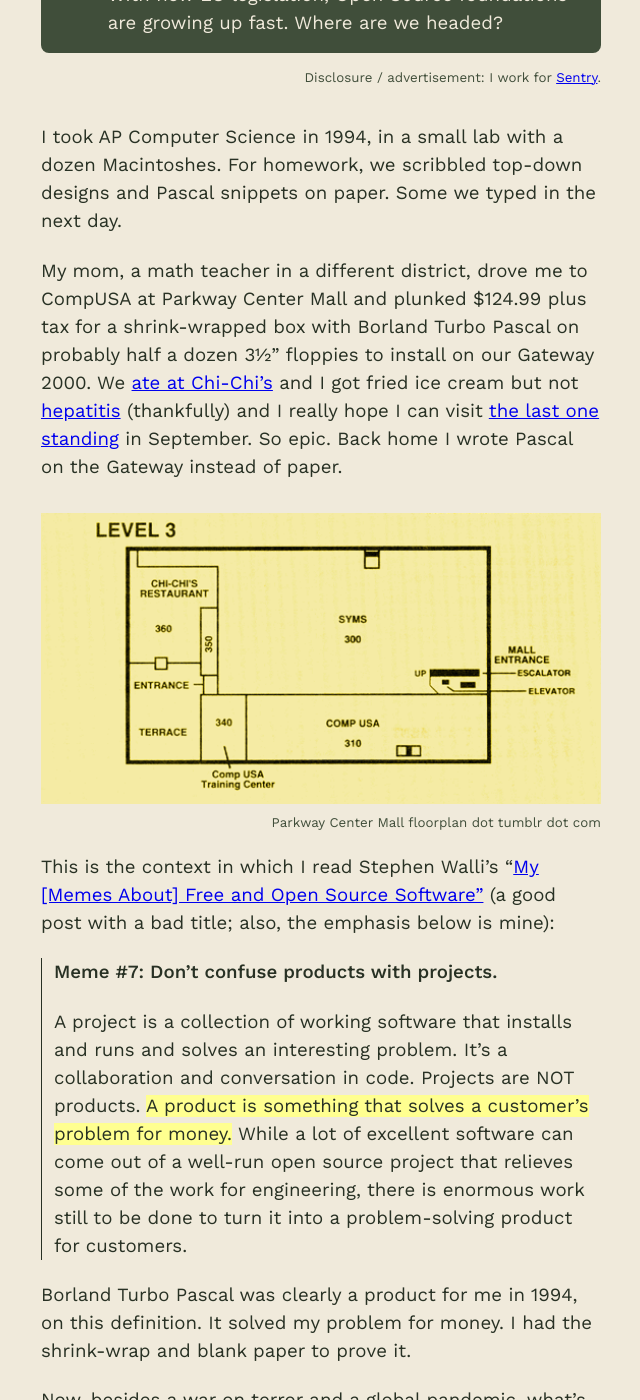
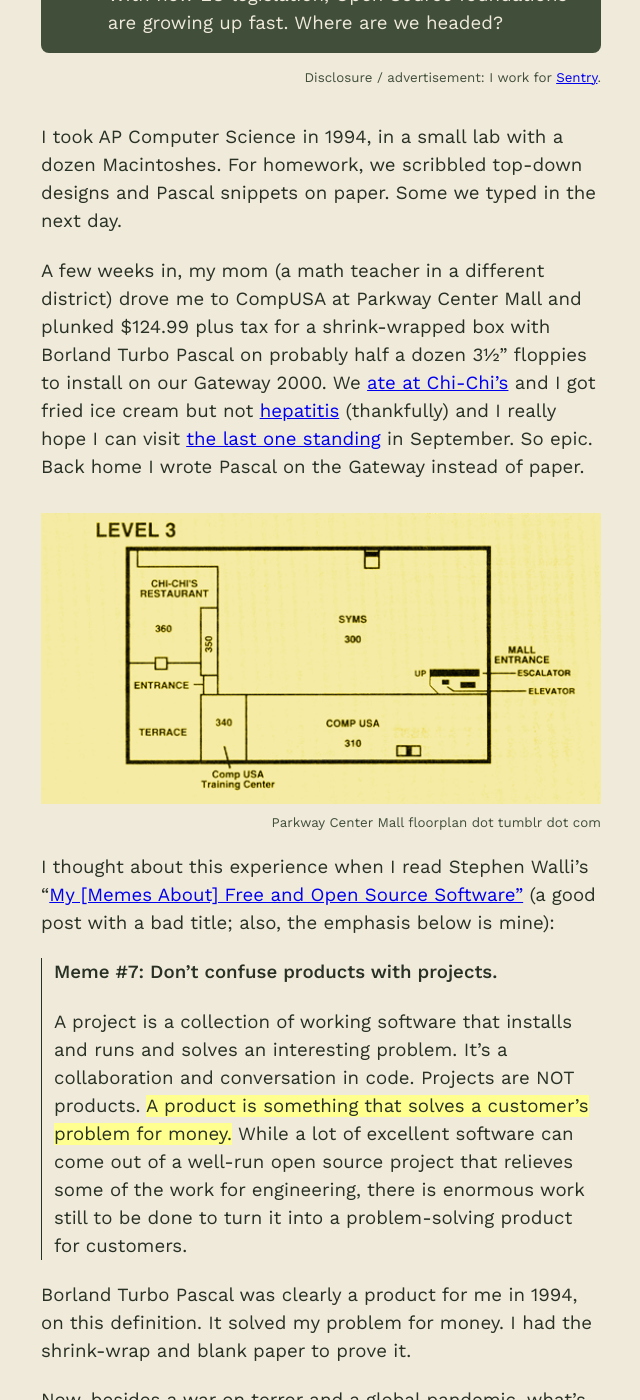
Before and after one commit to chadwhitacre/openpath, a Jekyll site: the page built from 2024/oss-stewards-as-software-restaurants/index.md, in a window 1280 px wide and 1400 px high, scrolled down 486 px. Shown: the whole window, without its empty margins (319-959 px from the left). Built offline with Jekyll 4.4.1, drawn with Linux system fonts in a browser that asks for light colours; some web fonts are replaced; comment, search, counter and statistics services are not loaded; some of the changed text lies outside the part shown.

Commit message:
Wordsmith for Michael

```diff
--- a/2024/oss-stewards-as-software-restaurants/index.md
+++ b/2024/oss-stewards-as-software-restaurants/index.md
@@ -8,7 +8,7 @@
 Macintoshes. For homework, we scribbled top-down
 designs and Pascal snippets on paper. Some we typed in the next day.
 
-My mom, a math teacher in a different district, drove me to CompUSA at Parkway
+A few weeks in, my mom (a math teacher in a different district) drove me to CompUSA at Parkway
 Center Mall and plunked $124.99 plus tax for a shrink-wrapped box with Borland
 Turbo Pascal on probably half a dozen 3½" floppies to install on our Gateway 2000.
 We [ate at Chi-Chi’s](https://www.reddit.com/r/pittsburgh/comments/16ufhkw/who_remembers_shopping_at_compusa_and_then/) and I got fried ice cream but not
@@ -19,7 +19,7 @@
 
 {% include img.html src="level-3.gif" caption="Parkway Center Mall floorplan dot tumblr dot com" url="https://www.tumblr.com/kirbypuckett/42594346160/parkway-center-mall" %}
 
-This is the context in which I read Stephen Walli's "[My [Memes About] Free and
+I thought about this experience when I read Stephen Walli's "[My [Memes About] Free and
 Open Source
 Software"](https://medium.com/@stephenrwalli/my-history-of-free-and-open-source-software-1bac0a75a6ba#5ea4)
 (a good post with a bad title; also, the emphasis below is mine):
```
Also changed, not shown: other parts of 2024/oss-stewards-as-software-restaurants/index.md (+1 -1 lines).
